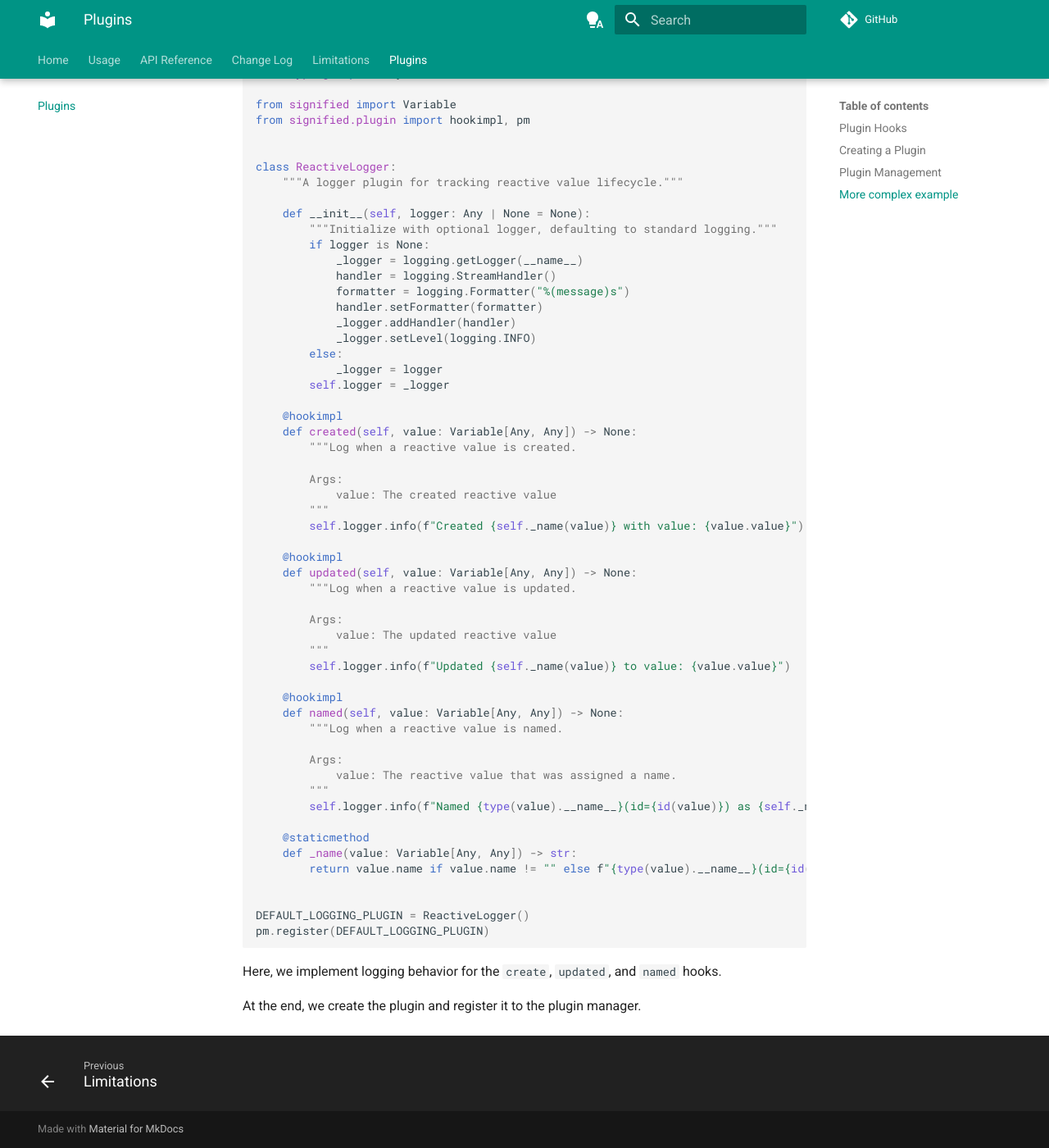
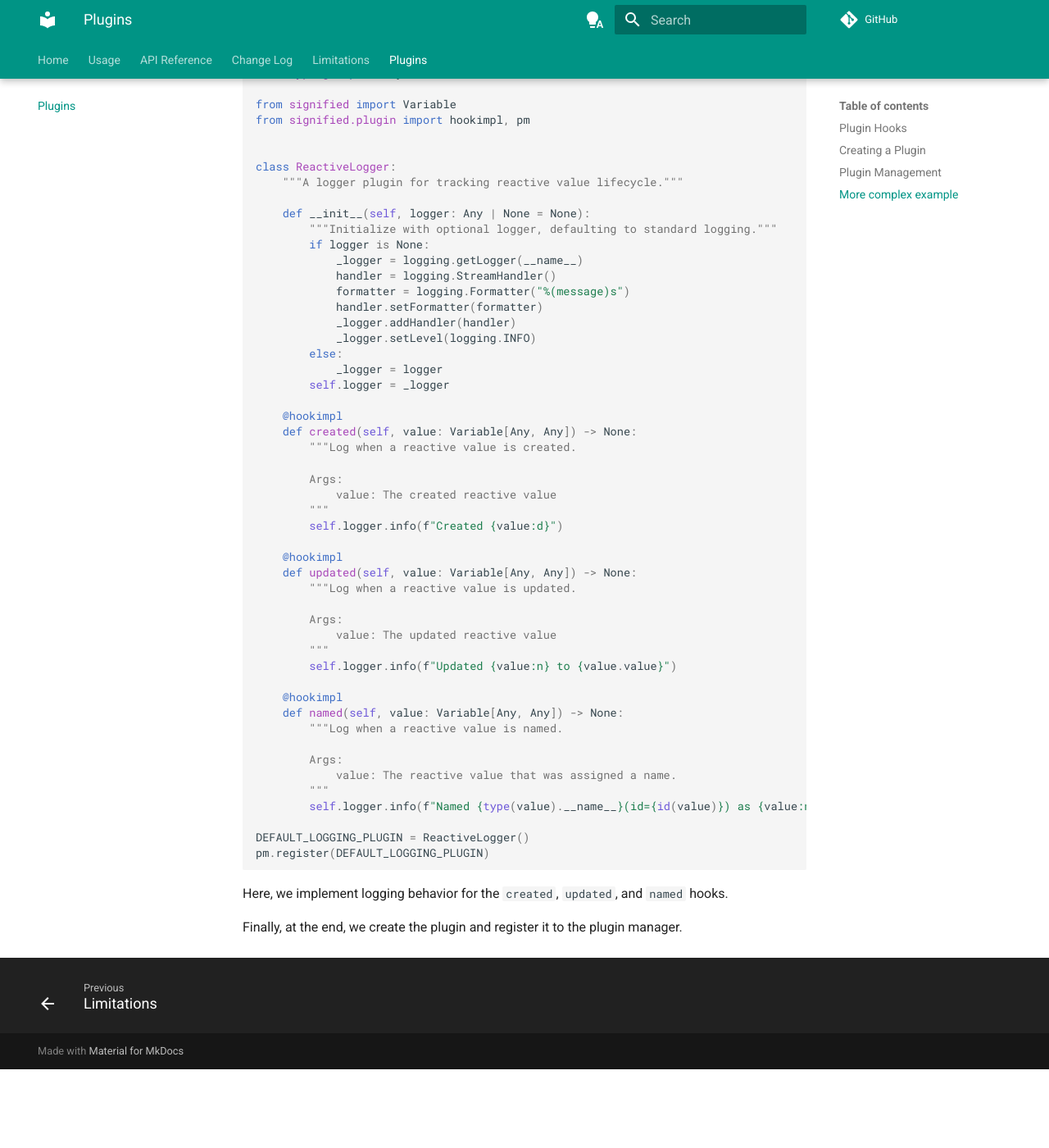
Before and after one commit to dougmercer/signified, an MkDocs documentation site: the page built from docs/plugins.md, in a window 1280 px wide and 1400 px high, scrolled down 1741 px. Shown: the whole window at 82% size. Built offline with MkDocs 1.6.1 and Material for MkDocs 9.7.7, drawn with Linux system fonts in a browser that asks for light colours; comment, search, counter and statistics services are not loaded; after the commit the page ends 3045 px from its top, so only the background shows below that.

Commit message:
Minor changes to docs

````diff
--- a/docs/plugins.md
+++ b/docs/plugins.md
@@ -92,7 +92,7 @@ class ReactiveLogger:
         Args:
             value: The created reactive value
         """
-        self.logger.info(f"Created {self._name(value)} with value: {value.value}")
+        self.logger.info(f"Created {value:d}")
 
     @hookimpl
     def updated(self, value: Variable[Any, Any]) -> None:
@@ -101,7 +101,7 @@ class ReactiveLogger:
         Args:
             value: The updated reactive value
         """
-        self.logger.info(f"Updated {self._name(value)} to value: {value.value}")
+        self.logger.info(f"Updated {value:n} to {value.value}")
 
     @hookimpl
     def named(self, value: Variable[Any, Any]) -> None:
@@ -110,17 +110,12 @@ class ReactiveLogger:
         Args:
             value: The reactive value that was assigned a name.
         """
-        self.logger.info(f"Named {type(value).__name__}(id={id(value)}) as {self._name(value)}")
-
-    @staticmethod
-    def _name(value: Variable[Any, Any]) -> str:
-        return value.name if value.name != "" else f"{type(value).__name__}(id={id(value)})"
-
+        self.logger.info(f"Named {type(value).__name__}(id={id(value)}) as {value:n}")
 
 DEFAULT_LOGGING_PLUGIN = ReactiveLogger()
 pm.register(DEFAULT_LOGGING_PLUGIN)
 ```
 
-Here, we implement logging behavior for the `create`, `updated`, and `named` hooks.
+Here, we implement logging behavior for the `created`, `updated`, and `named` hooks.
 
-At the end, we create the plugin and register it to the plugin manager.
+Finally, at the end, we create the plugin and register it to the plugin manager.
````
